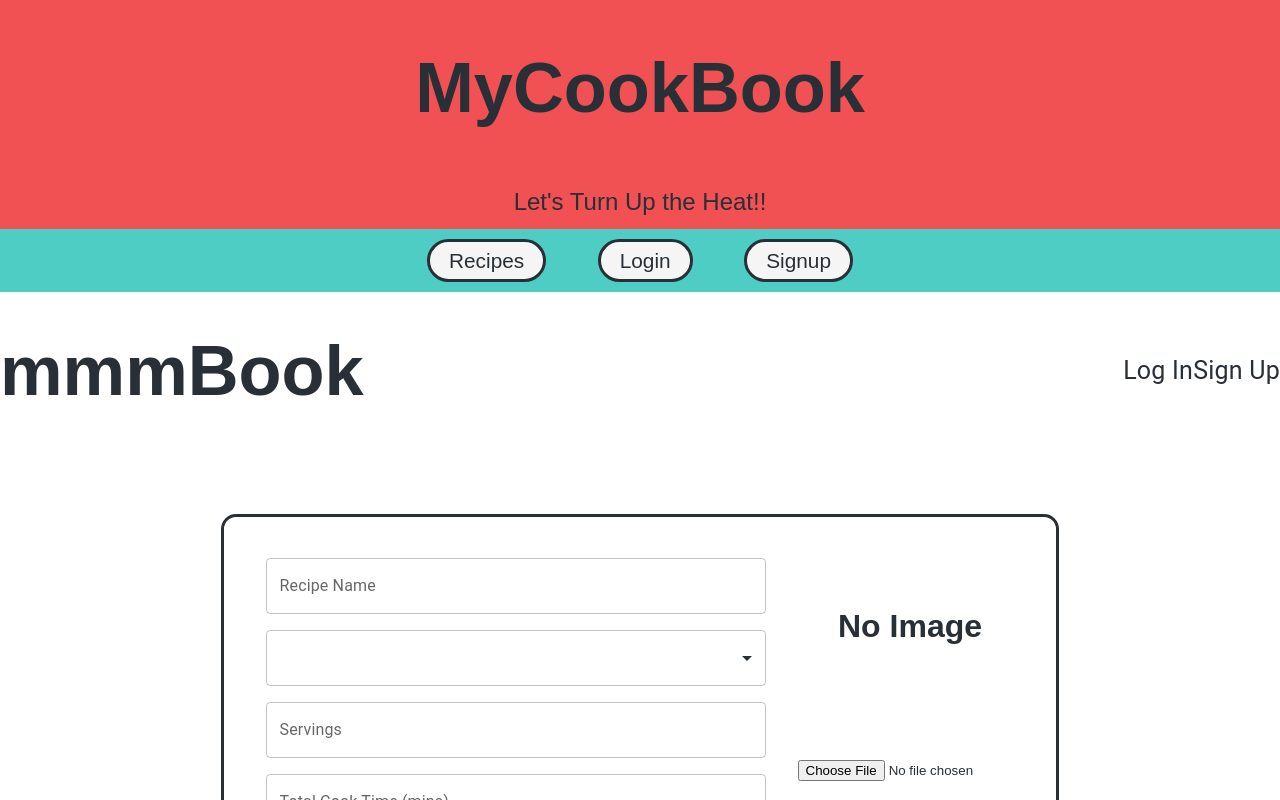
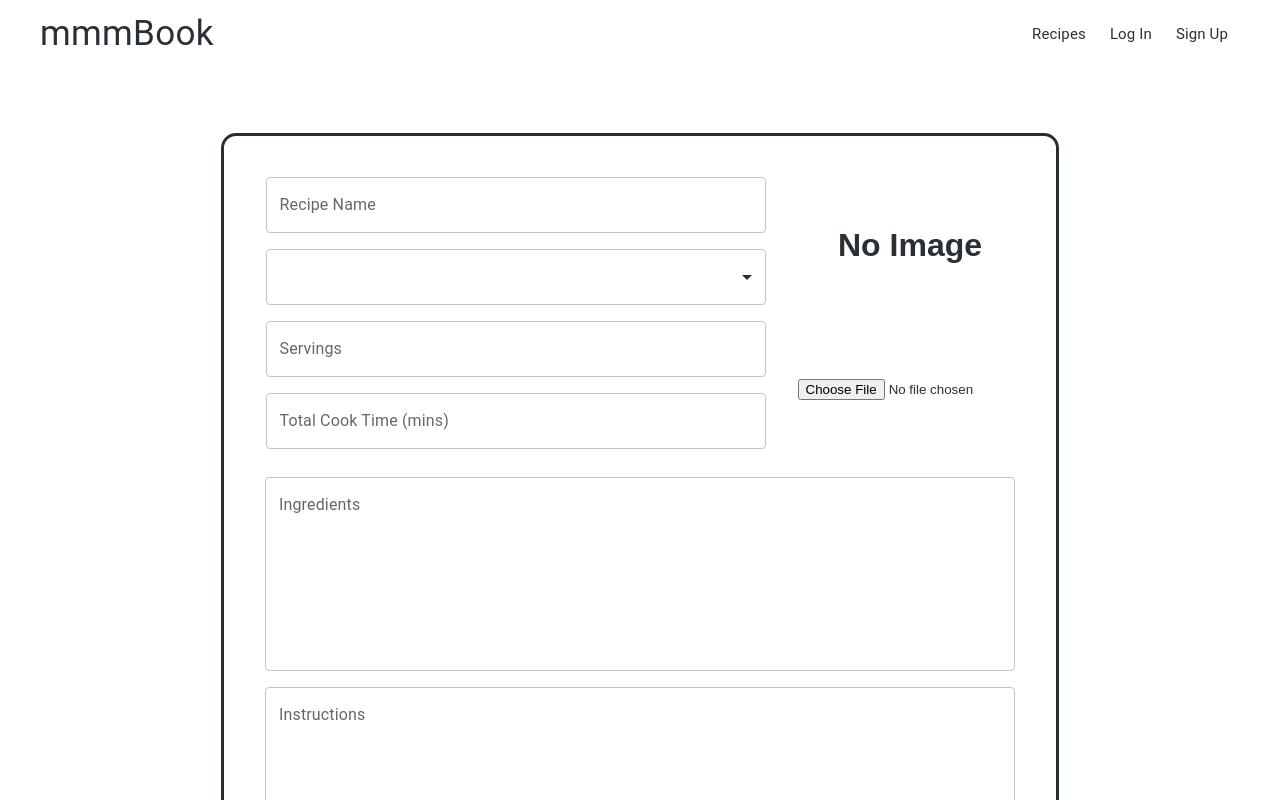
Before and after one commit to jyliao369/MyCookBook, a React (Create React App) app in the folder client/: page /add in a window 1280 px wide. Shown: the top 800 px of the page. Built offline with nearby package versions, Linux system fonts and the light colour scheme.

Commit message:
trouble shooting and customizing

```diff
--- a/client/src/components/Header/index.js
+++ b/client/src/components/Header/index.js
@@ -17,7 +17,7 @@ const Header = () => {
   return (
     <header className="">
 
-      <div className="header">
+      {/* <div className="header">
 
         <Link className="" to="/">
           <h1 className="appTitle">MyCookBook</h1>
@@ -54,36 +54,44 @@ const Header = () => {
             </>
           )}
         </div>
-      </div>
+      </div> */}
 
-      <Box sx={{display: 'flex', justifyContent: 'space-between', alignItems: 'center'}}>
-        <Link to="/">
-          <h1 className="appTitle">mmmBook</h1>
-        </Link>
+      <Box sx={{display: 'flex', justifyContent: 'space-between', alignItems: 'center', pt: 1, pb: 1}}>
+        <Box sx={{ pl: 5 }}>
+          <Link to="/">
+            <Typography sx={{ fontSize: 35 }}>mmmBook</Typography>
+          </Link>
+        </Box>
         {Auth.loggedIn() ? (
             <>
-              <Box sx={{ display: 'flex', flexDirection: 'row' }}>
+              <Box sx={{ display: 'flex', flexDirection: 'row', pr: 5 }}>
+                <Link to="/recipes">
+                  <Typography sx={{ fontSize: 15, pl: 1.5, pr: 1.5 }}>Recipes</Typography>
+                </Link>
                 <Link className="" to="/add">
-                  <Typography sx={{ fontSize: 25 }}>Add New Recipe</Typography>
+                  <Typography sx={{ fontSize: 15, pl: 1.5, pr: 1.5 }}>Add New Recipe</Typography>
                 </Link>
                 <Link className="" to="/myprofile">
-                  <Typography sx={{ fontSize: 25 }}>My Cookbook</Typography>
+                  <Typography sx={{ fontSize: 15, pl: 1.5, pr: 1.5 }}>My Cookbook</Typography>
                 </Link>
                 <Link className="" onClick={logout} to="/">
-                 <Typography sx={{ fontSize: 25 }}>Log out</Typography>
+                 <Typography sx={{ fontSize: 15, pl: 1.5, pr: 1.5 }}>Log out</Typography>
                 </Link>
               </Box>
             </>
           ) : (
             <>
-              <ButtonGroup>
+              <Box sx={{ display: 'flex', flexDirection: 'row', pr: 5 }}>
+                <Link to="/recipes">
+                  <Typography sx={{ fontSize: 15, pl: 1.5, pr: 1.5 }}>Recipes</Typography>
+                </Link>
                 <Link className="" to="/login">
-                  <Typography sx={{ fontSize: 25 }}>Log In</Typography>
-                  </Link>
-                  <Link className="" to="/signup">
-                    <Typography sx={{ fontSize: 25 }}>Sign Up </Typography>
+                  <Typography sx={{ fontSize: 15, pl: 1.5, pr: 1.5 }}>Log In</Typography>
                 </Link>
-              </ButtonGroup>
+                <Link className="" to="/signup">
+                    <Typography sx={{ fontSize: 15, pl: 1.5, pr: 1.5 }}>Sign Up </Typography>
+                </Link>
+              </Box>
             </>
           )}
       </Box>
--- a/client/src/components/RecipeForm/index.js
+++ b/client/src/components/RecipeForm/index.js
@@ -1,6 +1,7 @@
 import React from 'react';
 // import { useContext } from 'react';
 import { useState } from 'react';
+import {Link} from 'react-router-dom';
 
 // import { Link } from 'react-router-dom';
 import { useMutation } from '@apollo/client';
@@ -236,6 +237,7 @@ const RecipeForm = () => {
                         />
                         <Select
                             sx={{ m: 1, width: 500 }}
+                            // label="Category"
                             variant="outlined"
                             name="category"
                             onChange={handleChange}
@@ -243,7 +245,7 @@ const RecipeForm = () => {
                         >
                             <MenuItem value="Drinks">Drinks</MenuItem>
                             <MenuItem value="Appetizer">Appetizer</MenuItem>
-                            <MenuItem value="Entres">Entres</MenuItem>
+                            <MenuItem value="Entree">Entree</MenuItem>
                             <MenuItem value="Dessert">Dessert</MenuItem>
                         </Select>
                         <TextField
@@ -288,7 +290,7 @@ const RecipeForm = () => {
                         name="ingredients"
                         onChange={handleChange}
                         multiline
-                        rows={5}
+                        rows={7}
                     />
                     <TextField
                         sx={{ m: 1, width: 750  }}
@@ -297,11 +299,11 @@ const RecipeForm = () => {
                         name="directions"
                         onChange={handleChange}
                         multiline
-                        rows={5}
+                        rows={7}
                     />
                 </Box>
 
-                <Button variant="contained" onClick={handleSubmit}>Add Recipe</Button>
+                <Button variant="contained" onClick={handleSubmit} type='submit'>Add Recipe</Button>
             </Box>
 
         </div>
--- a/client/src/index.css
+++ b/client/src/index.css
@@ -75,14 +75,14 @@
   height: 100px;
 }
 
-.entrestease {
+.entreetease {
   display: flex;
   flex-direction: row;
   flex-wrap: wrap;
   justify-content: flex-end;
 }
 
-.entrestease .recipepost {
+.entreetease .recipepost {
   display: flex;
   border-style: solid;
   height: 190px;
--- a/client/src/pages/Home.js
+++ b/client/src/pages/Home.js
@@ -61,7 +61,7 @@ const Home = () => {
     if (uniqueRecipes[a].category === "Appetizer" && appetizers.length < appnum) {
       appetizers.push(uniqueRecipes[a])
     }
-    if (uniqueRecipes[a].category === "Entres" && entrees.length < entreesnum) {
+    if (uniqueRecipes[a].category === "Entree" && entrees.length < entreesnum) {
       entrees.push(uniqueRecipes[a])
     }if (uniqueRecipes[a].category === "Dessert" && desserts.length < desnum) {
       desserts.push(uniqueRecipes[a])
@@ -88,9 +88,10 @@ const Home = () => {
                     />
                   ) : (
                     <Image
-                    cloudName="du119g90a"
-                    public_id="https://res.cloudinary.com/du119g90a/image/upload/v1636841468/noimage_w8jxmo.jpg"
-                  />
+                      width='100%'
+                      cloudName="du119g90a"
+                      public_id="https://res.cloudinary.com/du119g90a/image/upload/v1636841468/noimage_w8jxmo.jpg"
+                    />
                   )}
                 </CardMedia>
                 <CardHeader
@@ -166,9 +167,9 @@ const Home = () => {
       <br /><br /><br /><br />
 
       {/* THIS IS FOR THE DESSERTS*/}
-      <Box sx={{ display: 'flex', flexDirection: 'row', flexWrap: 'wrap', alignItems: 'center', justifyContent: 'center'}}>
+      <Box sx={{ display: 'flex', flexDirection: 'row', flexWrap: 'wrap', alignItems: 'center', justifyContent: 'space-around'}}>
         {desserts.map((dessert) => (
-          <Card sx={{ width: 1.1/5, height: 230, m: 2, mr: 3, ml: 3, display: 'flex', alignItems: 'center' }}>
+          <Card sx={{ width: 425, height: 250, m: 3, display: 'flex', alignItems: 'center' }}>
             <Link to={`/recipes/${ dessert._id }`}>
               <Box sx={{ display: 'flex', flexDirection: 'row'}}>
                 <CardMedia sx={{ width: 250, p:1.5 }}>
@@ -217,7 +218,7 @@ const Home = () => {
 
         {/* <div className="seperators"></div>
 
-        <div className="entrestease">
+        <div className="entreetease">
           {entrees.map((entree) => (
             <div key={ recipe._id } className="recipepost">
               { recipe.imageid ? (
--- a/client/src/pages/Login.js
+++ b/client/src/pages/Login.js
@@ -110,7 +110,7 @@ const Login = (props) => {
             value={formState.password}
             onChange={handleChange}
           />
-          <Button variant="contained" onClick={handleSubmit}>Login</Button>
+          <Button variant="contained" type='submit' onClick={handleSubmit}>Login</Button>
         </Box>
 
         {error && (
--- a/client/src/pages/Profile.js
+++ b/client/src/pages/Profile.js
@@ -152,7 +152,7 @@ const Profile = () => {
                 <div className="filterbutton">
                     <button value="Drinks" onClick={handleFilter}>Drinks</button>
                     <button value="Appetizers" onClick={handleFilter}>Appetizers</button>
-                    <button value="Entres" onClick={handleFilter}>Entres</button>
+                    <button value="entree" onClick={handleFilter}>entree</button>
                     <button value="Dessert" onClick={handleFilter}>Dessert</button>
                 </div> */}
 
```
Also changed, not shown: 2 other files (tests, documents, lock files or other folders).
